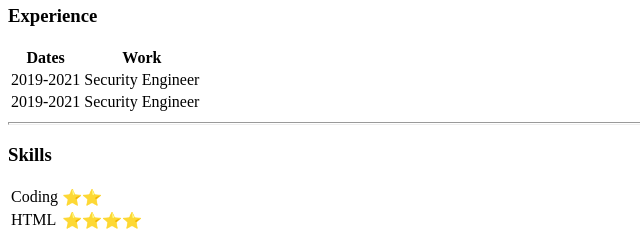
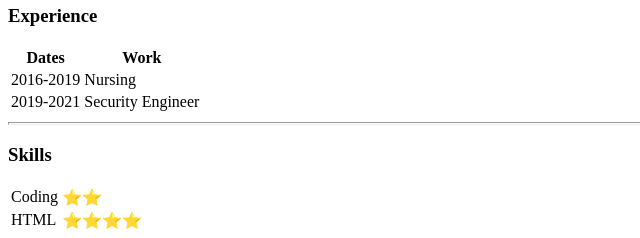
Before and after one commit to binaabdulrahim/Full-Stack-Developer-Project, a plain HTML site: page index.html in a window 1280 px wide. Shown: the part 756-994 px from the top of the page, 0-640 px from the left. Drawn offline with Linux system fonts and the light colour scheme.

Commit message:
Update index.html

```diff
--- a/index.html
+++ b/index.html
@@ -38,8 +38,8 @@
         </tr>
       </thead>
       <tr>
-        <td>2019-2021</td>
-        <td>Security Engineer</td>
+        <td>2016-2019</td>
+        <td>Nursing</td>
       </tr>
       <tr>
         <td>2019-2021</td>
```
